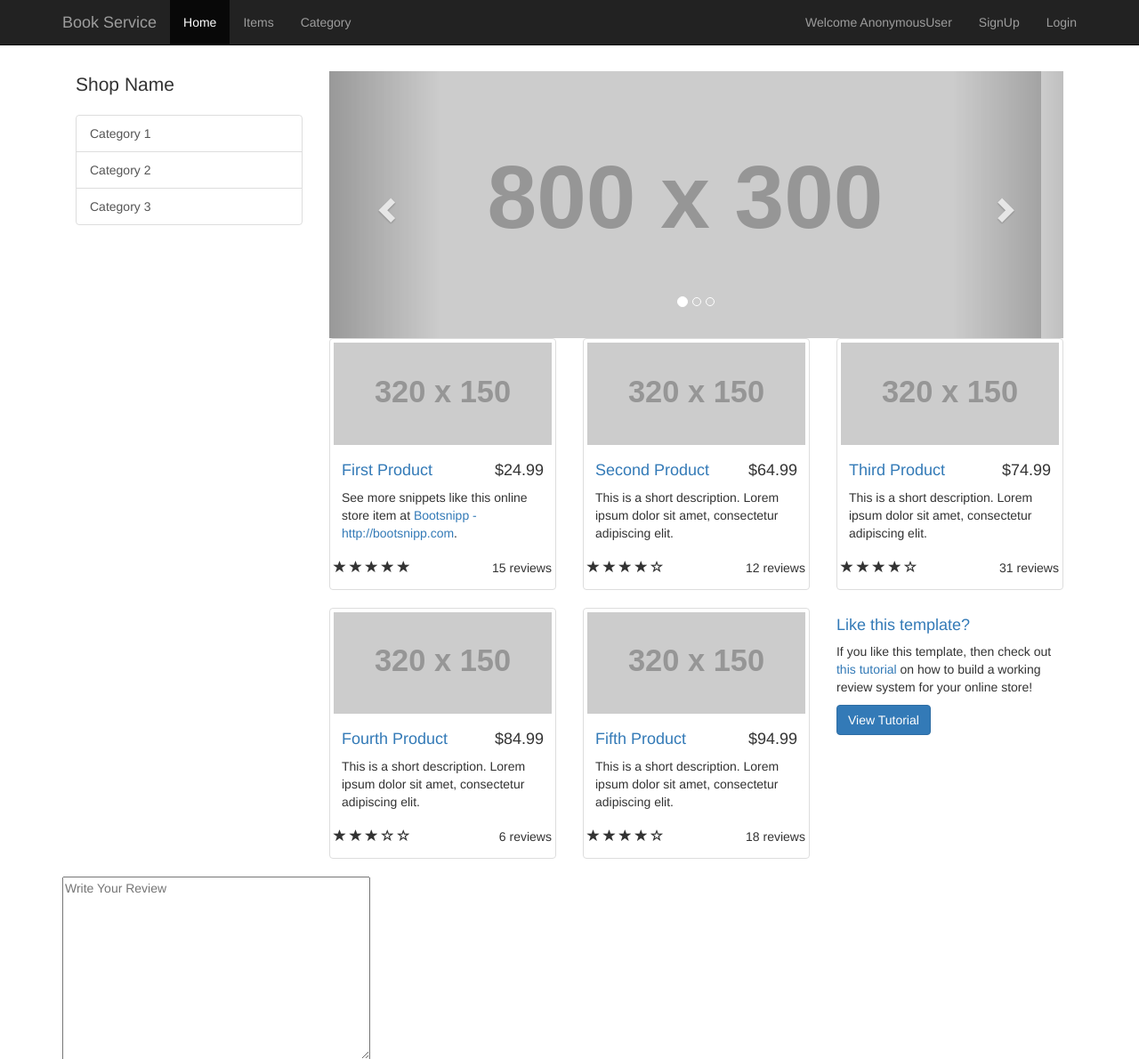
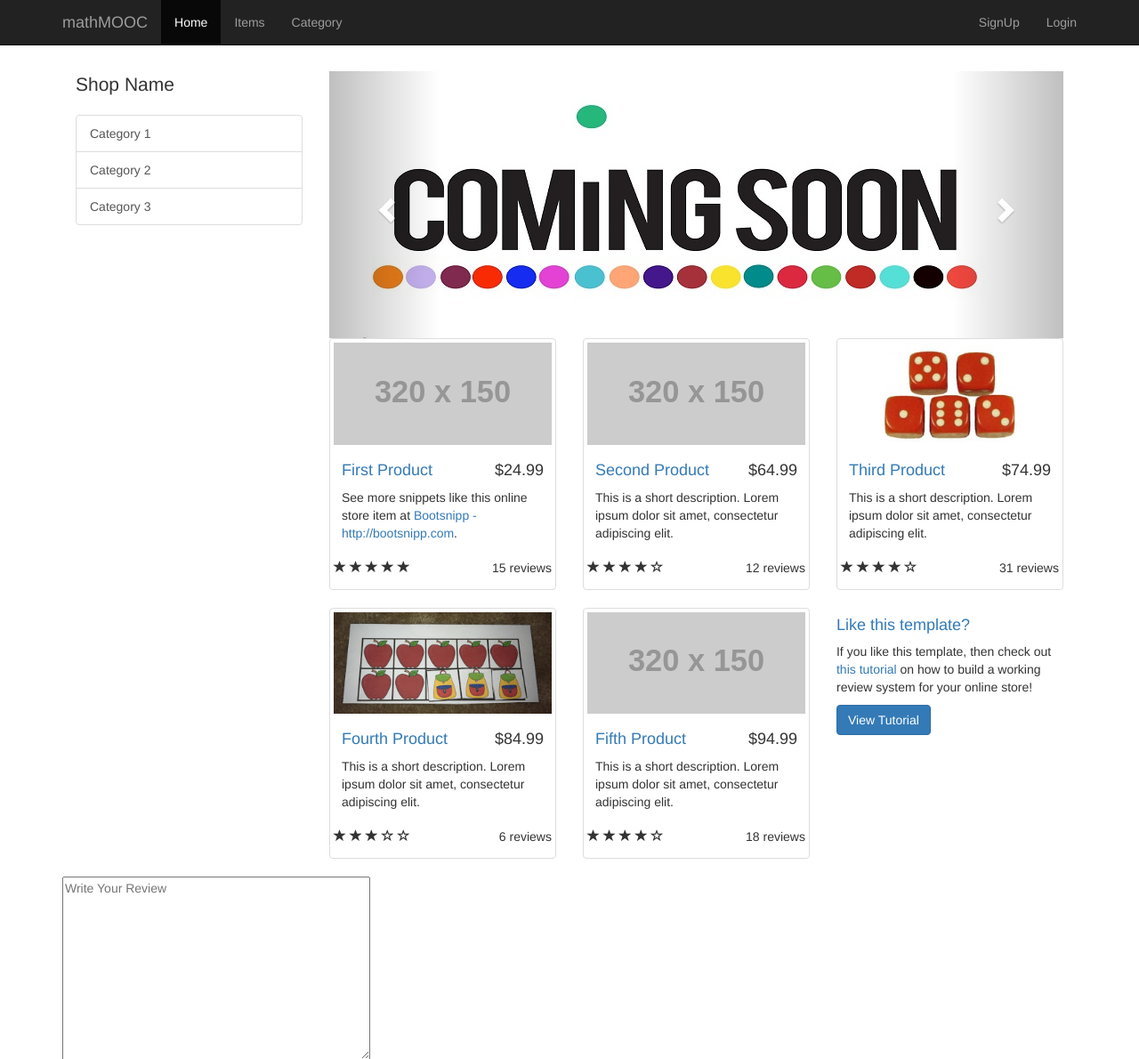
Before and after one commit to saninshakya/mathMOOC_py, a Django app: page /test/ in a window 1280 px wide. Shown: the top 1190 px of the page at 89% size. Run offline with Django 3.2, Linux system fonts and the light colour scheme; grey boxes labelled with a size stand in for pictures from a placeholder-image service; some libraries are stand-ins or nearby versions.

Commit message:
[ADDED]banner design

```diff
--- a/templates/rango/base.html
+++ b/templates/rango/base.html
@@ -31,7 +31,7 @@
             <span class="icon-bar"></span>
             <span class="icon-bar"></span>
           </button>
-          <a class="navbar-brand" href="#">Book Service</a>
+          <a class="navbar-brand" href="#">mathMOOC</a>
         </div>
         <div id="navbar" class="collapse navbar-collapse">
           <ul class="nav navbar-nav">
@@ -47,7 +47,7 @@
               <li><a href="#">Welcome {{request.user}}</a></li>
               <li><a href="/user/logout">logout</a></li>
             {% else %}
-              <li><a href="#">Welcome {{request.user}}</a></li>
+              <!-- <li><a href="#">Welcome {{request.user}}</a></li> -->
               <li><a href="/user/signup">SignUp</a></li>
               <li><a href="/user/login">Login</a></li>
             {% endif %}
--- a/testApp/templates/testApp/index.html
+++ b/testApp/templates/testApp/index.html
@@ -23,13 +23,13 @@
                             </ol>
                             <div class="carousel-inner">
                                 <div class="item active">
-                                    <img class="slide-image" src="http://placehold.it/800x300" alt="">
+                                    <img class="slide-image" src="{% static 'images/banner_01.jpg' %}" alt="">
                                 </div>
                                 <div class="item">
-                                    <img class="slide-image" src="http://placehold.it/800x300" alt="">
+                                    <img class="slide-image" src="{% static 'images/banner_01.jpg' %}" alt="">
                                 </div>
                                 <div class="item">
-                                    <img class="slide-image" src="http://placehold.it/800x300" alt="">
+                                    <img class="slide-image" src="{% static 'images/banner_01.jpg' %}" alt="">
                                 </div>
                             </div>
                             <a class="left carousel-control" href="#carousel-example-generic" data-slide="prev">
@@ -88,7 +88,7 @@
 
                     <div class="col-sm-4 col-lg-4 col-md-4">
                         <div class="thumbnail">
-                            <img src="http://placehold.it/320x150" alt="">
+                            <img src="{% static 'images/1.jpg' %}" alt="">
                             <div class="caption">
                                 <h4 class="pull-right">$74.99</h4>
                                 <h4><a href="#">Third Product</a></h4>
@@ -109,7 +109,7 @@
 
                     <div class="col-sm-4 col-lg-4 col-md-4">
                         <div class="thumbnail">
-                            <img src="http://placehold.it/320x150" alt="">
+                            <img src="{% static 'images/2.jpg' %}" alt="">
                             <div class="caption">
                                 <h4 class="pull-right">$84.99</h4>
                                 <h4><a href="#">Fourth Product</a>
```
Also changed, not shown: static/images/1.jpg, static/images/2.jpg, static/images/banner_01.jpg (added).
